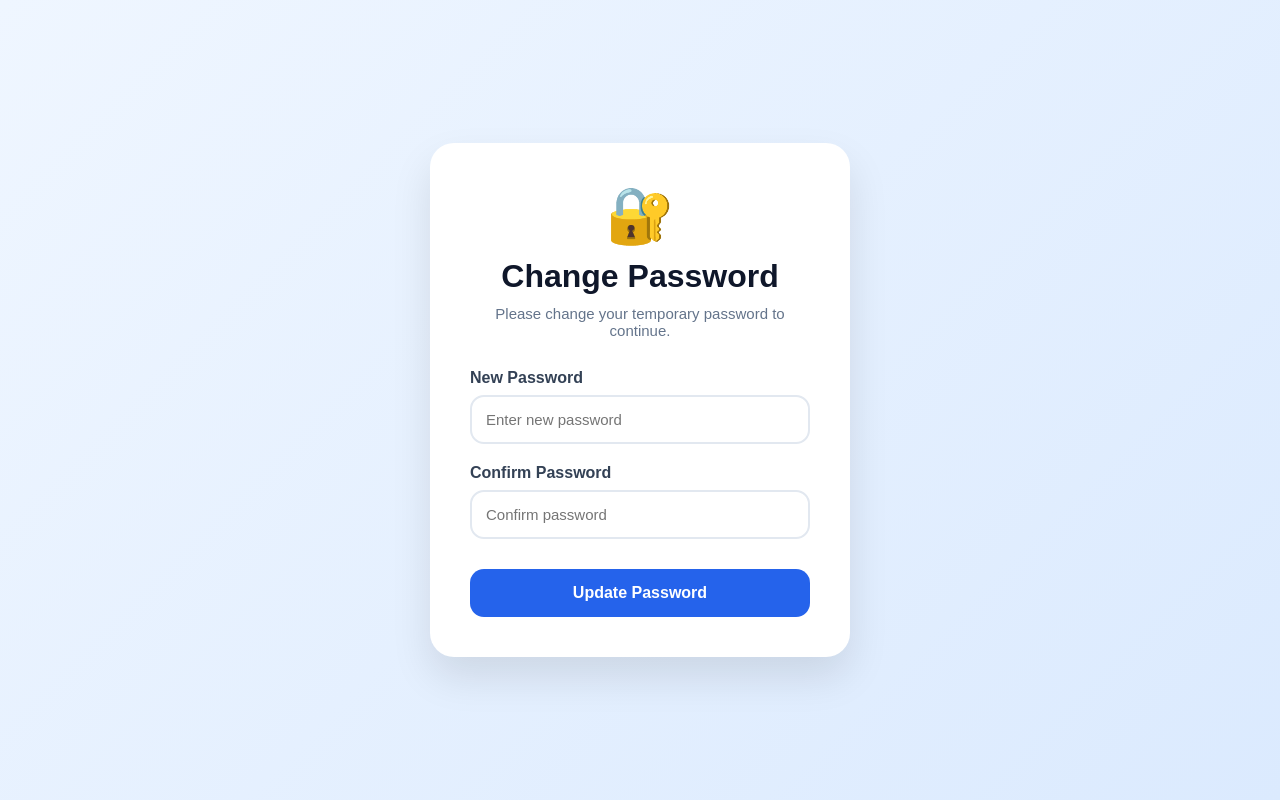
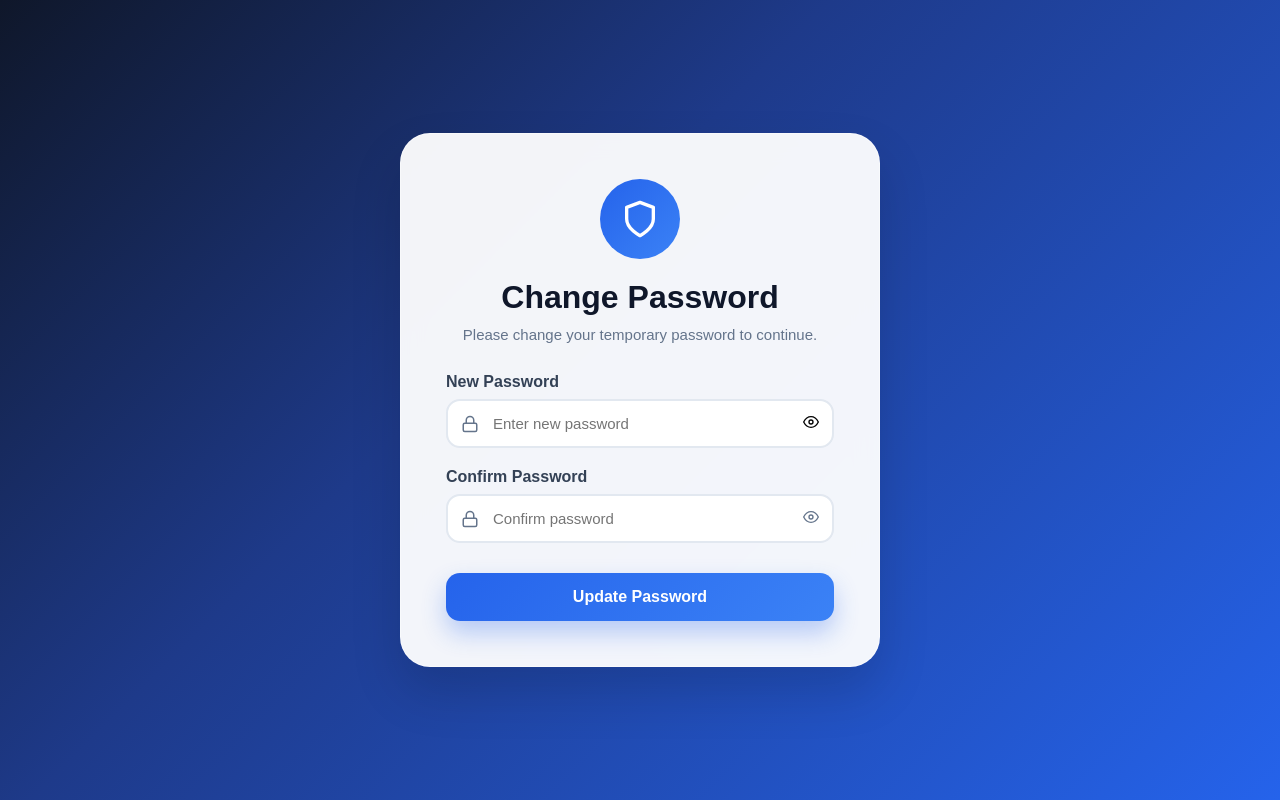
Before and after one commit to arun-mahendran/Inventory-System, a React app in the folder frontend/: page /change-password in a window 1280 px wide. Built offline with nearby package versions, Linux system fonts and the light colour scheme; sample sign-in values are in the browser's storage; the HTML template or start-up script is replaced by a standard one.

Commit message:
Recent Commit

```diff
--- a/frontend/src/pages/ChangePassword.jsx
+++ b/frontend/src/pages/ChangePassword.jsx
@@ -3,88 +3,57 @@ import { useNavigate } from "react-router-dom";
 
 import api from "../api/axios";
 
+import { FiLock, FiEye, FiEyeOff, FiShield } from "react-icons/fi";
+
+import { toast } from "react-toastify";
+
+import "react-toastify/dist/ReactToastify.css";
+
 function ChangePassword() {
-
   const navigate = useNavigate();
 
-    const userId =
-        localStorage.getItem("user_id");
+  const userId = localStorage.getItem("user_id");
 
-    const [newPassword, setNewPassword] =
-        useState("");
+  const [newPassword, setNewPassword] = useState("");
 
-    const [confirmPassword,
-        setConfirmPassword] =
-        useState("");
+  const [confirmPassword, setConfirmPassword] = useState("");
 
-    const [message, setMessage] =
-        useState("");
+  const [showPassword, setShowPassword] = useState(false);
 
-    const [errorMessage,
-        setErrorMessage] =
-        useState("");
+  const [showConfirmPassword, setShowConfirmPassword] = useState(false);
 
   const handleSubmit = async (e) => {
-
     e.preventDefault();
 
-        if (
-            newPassword !==
-            confirmPassword
-        ) {
-
-            setErrorMessage(
-                "Passwords do not match"
-            );
+    if (newPassword !== confirmPassword) {
+      toast.error("Passwords do not match");
       return;
     }
 
     try {
-            await api.patch(
-                `/users/${userId}/change-password`,
-                {
-                    new_password:
-                        newPassword
-                }
-            );
+      await api.patch(`/users/${userId}/change-password`, {
+        new_password: newPassword,
+      });
 
-            setMessage(
-                "Password changed successfully!"
-            );
+      toast.success("Password changed successfully!");
 
-            localStorage.setItem(
-                "change_password",
-                "false"
-            );
+      localStorage.setItem("change_password", "false");
 
-            const role =
-                localStorage.getItem("role");
+      const role = localStorage.getItem("role");
 
       setTimeout(() => {
-
         if (role === "Admin") {
-
           navigate("/dashboard");
-
         } else {
-
           navigate("/agent-dashboard");
-
         }
-
       }, 2000);
-
     } catch (error) {
-
-            setErrorMessage(
-                "Failed to change password"
-            );
+      toast.error("Failed to change password");
     }
-
   };
 
   return (
-
     <div
       style={{
         minHeight: "100vh",
@@ -92,41 +61,55 @@ function ChangePassword() {
         justifyContent: "center",
         alignItems: "center",
         background:
-                    "linear-gradient(135deg, #eff6ff, #dbeafe)"
+          "linear-gradient(135deg, #0f172a 0%, #1e3a8a 40%, #2563eb 100%)",
       }}
     >
-
       <div
         style={{
-                    width: "420px",
-                    background: "white",
-                    padding: "40px",
-                    borderRadius: "24px",
-                    boxShadow:
-                        "0 20px 40px rgba(0,0,0,0.1)"
+          width: "480px",
+
+          background: "rgba(255,255,255,0.95)",
+
+          backdropFilter: "blur(12px)",
+
+          padding: "45px",
+
+          borderRadius: "30px",
+
+          boxShadow: "0 25px 50px rgba(0,0,0,0.15)",
+
+          border: "1px solid rgba(255,255,255,0.4)",
         }}
       >
-
         <div
           style={{
             textAlign: "center",
-                        marginBottom: "30px"
+            marginBottom: "30px",
           }}
         >
-
           <div
             style={{
-                            fontSize: "55px",
-                            marginBottom: "10px"
+              width: "80px",
+              height: "80px",
+
+              borderRadius: "50%",
+
+              background: "linear-gradient(135deg,#2563eb,#3b82f6)",
+
+              display: "flex",
+              alignItems: "center",
+              justifyContent: "center",
+
+              margin: "0 auto 20px auto",
             }}
           >
-                        🔐
+            <FiShield size={40} color="white" />
           </div>
 
           <h1
             style={{
               marginBottom: "10px",
-                            color: "#0f172a"
+              color: "#0f172a",
             }}
           >
             Change Password
@@ -135,165 +118,193 @@ function ChangePassword() {
           <p
             style={{
               color: "#64748b",
-                            fontSize: "15px"
+              fontSize: "15px",
             }}
           >
-                        Please change your temporary password
-                        to continue.
+            Please change your temporary password to continue.
           </p>
-
         </div>
 
-                {
-                    message && (
-
+        <form onSubmit={handleSubmit}>
           <div
             style={{
-                                background: "#dcfce7",
-                                color: "#166534",
-                                padding: "12px",
-                                borderRadius: "12px",
               marginBottom: "20px",
-                                fontWeight: "600",
-                                textAlign: "center"
             }}
           >
-                            ✅ {message}
-                        </div>
-
-                    )
-                }
-
-                {
-                    errorMessage && (
-
-                        <div
-                            style={{
-                                background: "#fee2e2",
-                                color: "#991b1b",
-                                padding: "12px",
-                                borderRadius: "12px",
-                                marginBottom: "20px",
-                                fontWeight: "600",
-                                textAlign: "center"
-                            }}
-                        >
-                            ❌ {errorMessage}
-                        </div>
-
-                    )
-                }
-
-                <form onSubmit={handleSubmit}>
-
-                    <div
-                        style={{
-                            marginBottom: "20px"
-                        }}
-                    >
-
             <label
               style={{
                 display: "block",
                 marginBottom: "8px",
                 fontWeight: "600",
-                                color: "#334155"
+                color: "#334155",
               }}
             >
               New Password
             </label>
 
-                        <input
-                            type="password"
-                            placeholder="Enter new password"
-                            value={newPassword}
-                            onChange={(e) =>
-                                setNewPassword(
-                                    e.target.value
-                                )
-                            }
-
-                            required
-
+            <div
               style={{
-                                width: "100%",
-                                padding: "14px",
-                                borderRadius: "14px",
-                                border:
-                                    "2px solid #e2e8f0",
-                                fontSize: "15px",
-                                boxSizing: "border-box"
+                position: "relative",
+              }}
+            >
+              <FiLock
+                size={18}
+                color="#64748b"
+                style={{
+                  position: "absolute",
+                  left: "15px",
+                  top: "50%",
+                  transform: "translateY(-50%)",
                 }}
               />
 
+              <input
+                type={showPassword ? "text" : "password"}
+                placeholder="Enter new password"
+                value={newPassword}
+                onChange={(e) => setNewPassword(e.target.value)}
+                required
+                style={{
+                  width: "100%",
+
+                  padding: "14px 50px 14px 45px",
+
+                  borderRadius: "14px",
+
+                  border: "2px solid #e2e8f0",
+
+                  fontSize: "15px",
+
+                  boxSizing: "border-box",
+                }}
+              />
+
+              <div
+                onClick={() => setShowPassword(!showPassword)}
+                style={{
+                  position: "absolute",
+                  right: "15px",
+                  top: "50%",
+                  transform: "translateY(-50%)",
+
+                  cursor: "pointer",
+                }}
+              >
+                {showPassword ? <FiEyeOff /> : <FiEye />}
+              </div>
+            </div>
           </div>
 
           <div
             style={{
-                            marginBottom: "30px"
+              marginBottom: "30px",
             }}
           >
-
             <label
               style={{
                 display: "block",
                 marginBottom: "8px",
                 fontWeight: "600",
-                                color: "#334155"
+                color: "#334155",
               }}
             >
               Confirm Password
             </label>
 
-                        <input
-                            type="password"
-                            placeholder="Confirm password"
-                            value={confirmPassword}
-                            onChange={(e) =>
-                                setConfirmPassword(
-                                    e.target.value
-                                )
-                            }
-
-                            required
-
+            <div
               style={{
-                                width: "100%",
-                                padding: "14px",
-                                borderRadius: "14px",
-                                border:
-                                    "2px solid #e2e8f0",
-                                fontSize: "15px",
-                                boxSizing: "border-box"
+                position: "relative",
+              }}
+            >
+              <FiLock
+                size={18}
+                color="#64748b"
+                style={{
+                  position: "absolute",
+                  left: "15px",
+                  top: "50%",
+                  transform: "translateY(-50%)",
                 }}
               />
 
+              <input
+                type={showConfirmPassword ? "text" : "password"}
+                placeholder="Confirm password"
+                value={confirmPassword}
+                onChange={(e) => setConfirmPassword(e.target.value)}
+                required
+                style={{
+                  width: "100%",
+
+                  padding: "14px 50px 14px 45px",
+
+                  borderRadius: "14px",
+
+                  border: "2px solid #e2e8f0",
+
+                  fontSize: "15px",
+
+                  boxSizing: "border-box",
+
+                  transition: "all 0.3s ease",
+                }}
+              />
+
+              <div
+                onClick={() => setShowConfirmPassword(!showConfirmPassword)}
+                style={{
+                  position: "absolute",
+                  right: "15px",
+                  top: "50%",
+                  transform: "translateY(-50%)",
+
+                  cursor: "pointer",
+
+                  color: "#64748b",
+                }}
+              >
+                {showConfirmPassword ? <FiEyeOff /> : <FiEye />}
+              </div>
+            </div>
           </div>
 
           <button
             type="submit"
-
+            onMouseEnter={(e) => {
+              e.currentTarget.style.transform = "translateY(-2px)";
+            }}
+            onMouseLeave={(e) => {
+              e.currentTarget.style.transform = "translateY(0)";
+            }}
             style={{
               width: "100%",
+
               padding: "15px",
-                            background: "#2563eb",
+
+              background: "linear-gradient(135deg,#2563eb,#3b82f6)",
+
               color: "white",
+
               border: "none",
+
               borderRadius: "14px",
+
               fontSize: "16px",
+
               fontWeight: "600",
-                            cursor: "pointer"
+
+              cursor: "pointer",
+
+              boxShadow: "0 12px 25px rgba(37,99,235,0.3)",
+
+              transition: "all 0.3s ease",
             }}
           >
             Update Password
           </button>
-
         </form>
-
       </div>
-
     </div>
-
   );
 }
 
```
Also changed, not shown: frontend/src/App.jsx (+27 -0 lines), frontend/src/admin/components/Navbar.jsx (+62 -3 lines), frontend/src/agent/components/AgentNavbar.jsx (+63 -3 lines), frontend/src/agent/components/AgentSidebar.jsx (+0 -20 lines). Lines whose indentation alone changed are shown as unchanged.
